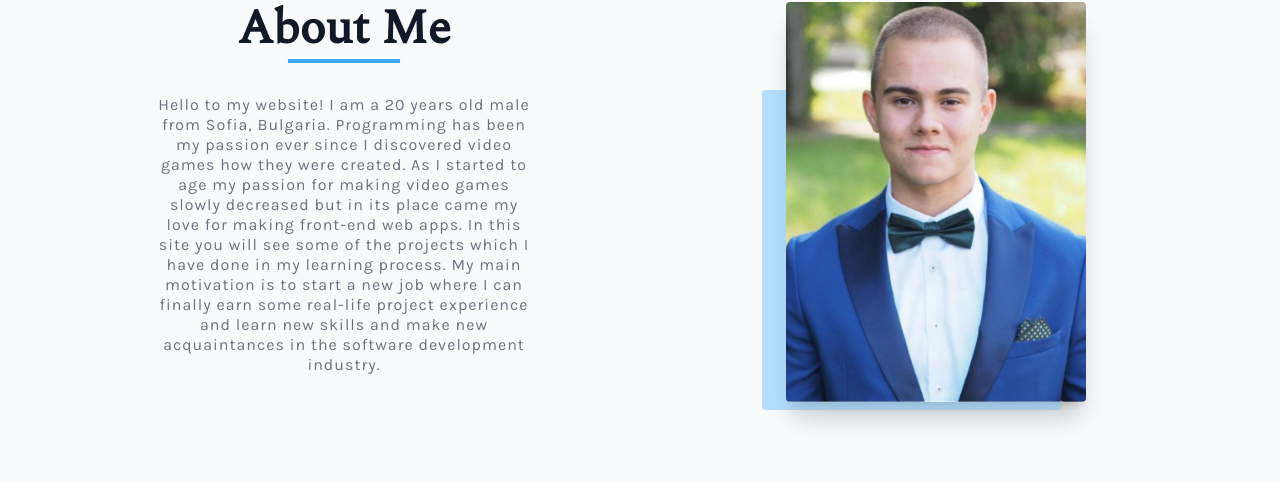
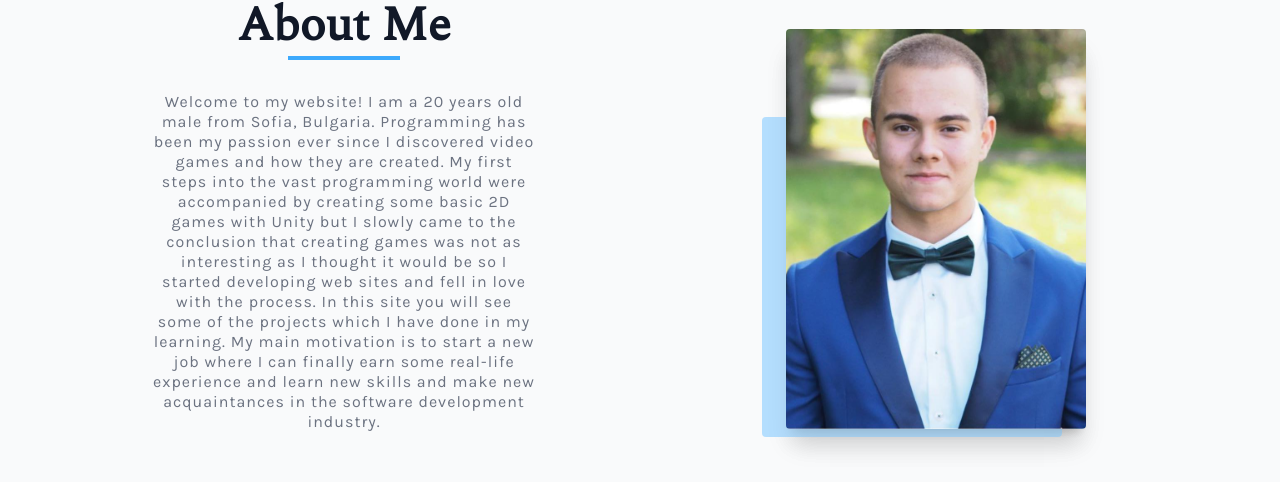
Before and after one commit to DoGy70/portfolio, a React (Vite) app: page / in a window 1280 px wide. Shown: the part 158-640 px from the top of the page. Built offline with nearby package versions, Linux system fonts and the light colour scheme; no server answers.

Commit message:
fixed about me text

```diff
--- a/src/components/About.jsx
+++ b/src/components/About.jsx
@@ -10,15 +10,17 @@ const About = () => {
             <h1 className="title">About me</h1>
             <div className="title-underline"></div>
             <p>
-              Hello to my website! I am a 20 years old male from Sofia,
+              Welcome to my website! I am a 20 years old male from Sofia,
               Bulgaria. Programming has been my passion ever since I discovered
-              video games how they were created. As I started to age my passion
-              for making video games slowly decreased but in its place came my
-              love for making front-end web apps. In this site you will see some
-              of the projects which I have done in my learning process. My main
-              motivation is to start a new job where I can finally earn some
-              real-life project experience and learn new skills and make new
-              acquaintances in the software development industry.
+              video games and how they are created. My first steps into the vast
+              programming world were accompanied by creating some basic 2D games
+              with Unity but I slowly came to the conclusion that creating games
+              was not as interesting as I thought it would be so I started
+              developing web sites and fell in love with the process. In this
+              site you will see some of the projects which I have done in my
+              learning. My main motivation is to start a new job where I can
+              finally earn some real-life experience and learn new skills and
+              make new acquaintances in the software development industry.
             </p>
           </div>
           <div className="img-container">
```
